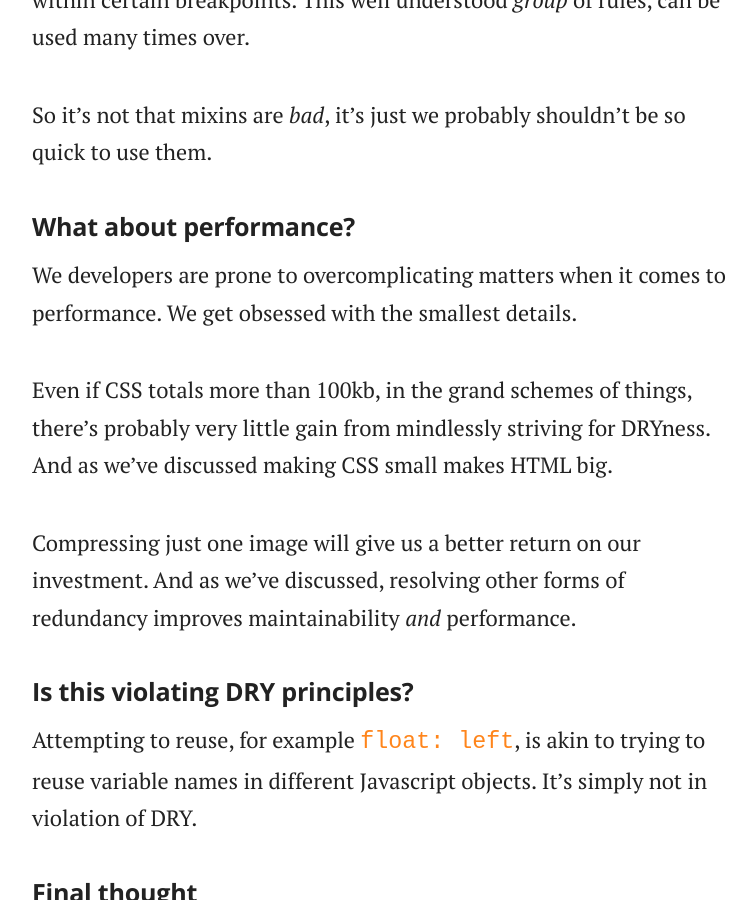
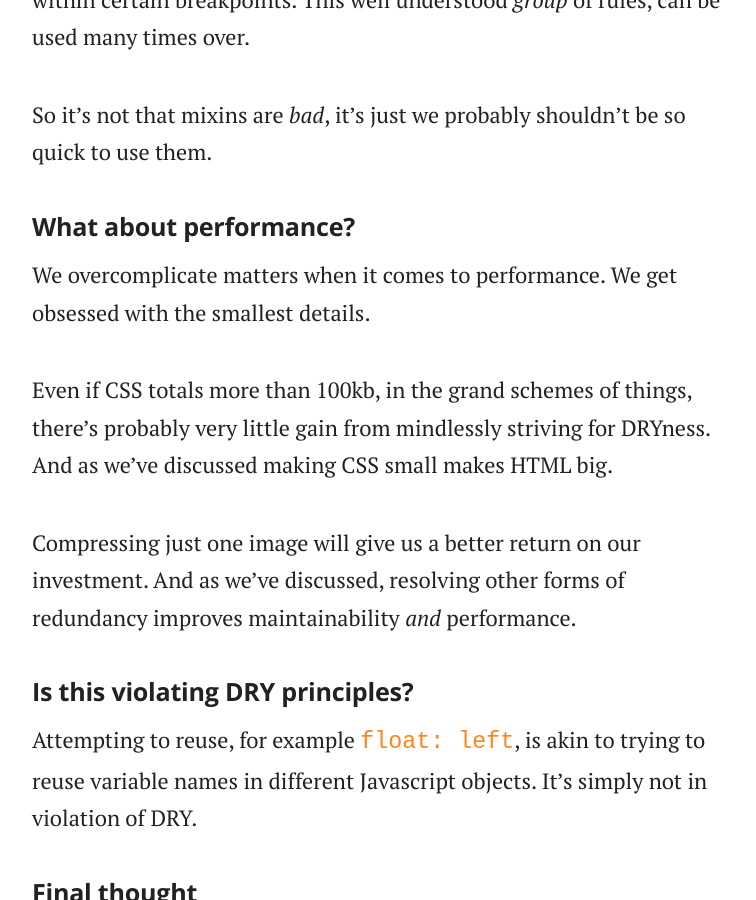
Before and after one commit to adamsilver/maintainablecss.com-jekyll, a Jekyll site: the page built from _chapters/03-reuse.md, in a window 1280 px wide and 900 px high, scrolled down 2539 px. Shown: the whole window, without its empty margins (258-1014 px from the left). Built offline with Jekyll 4.4.1, drawn with Linux system fonts in a browser that asks for light colours.

Commit message:
perf copy

```diff
--- a/_chapters/03-reuse.md
+++ b/_chapters/03-reuse.md
@@ -48,7 +48,7 @@ So it's not that mixins are *bad*, it's just we probably shouldn't be so quick t
 
 ## What about performance?
 
-We developers are prone to overcomplicating matters when it comes to performance. We get obsessed with the smallest details.
+We overcomplicate matters when it comes to performance. We get obsessed with the smallest details.
 
 Even if CSS totals more than 100kb, in the grand schemes of things, there's probably very little gain from mindlessly striving for DRYness. And as we've discussed making CSS small makes HTML big.
 
```
